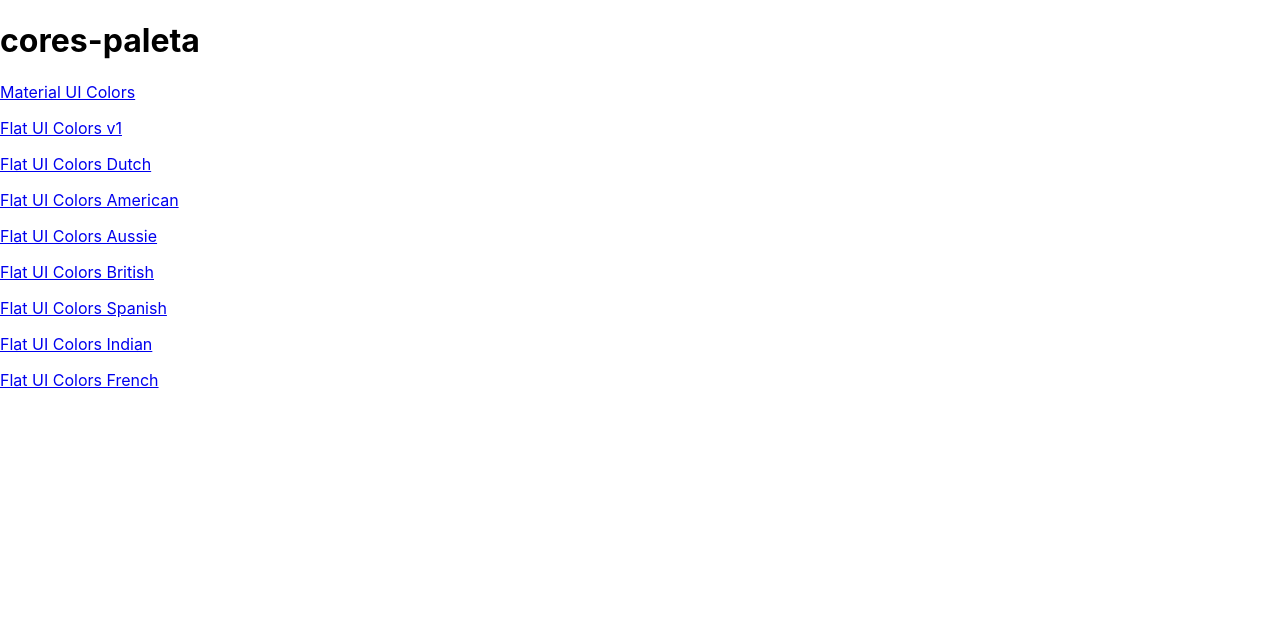
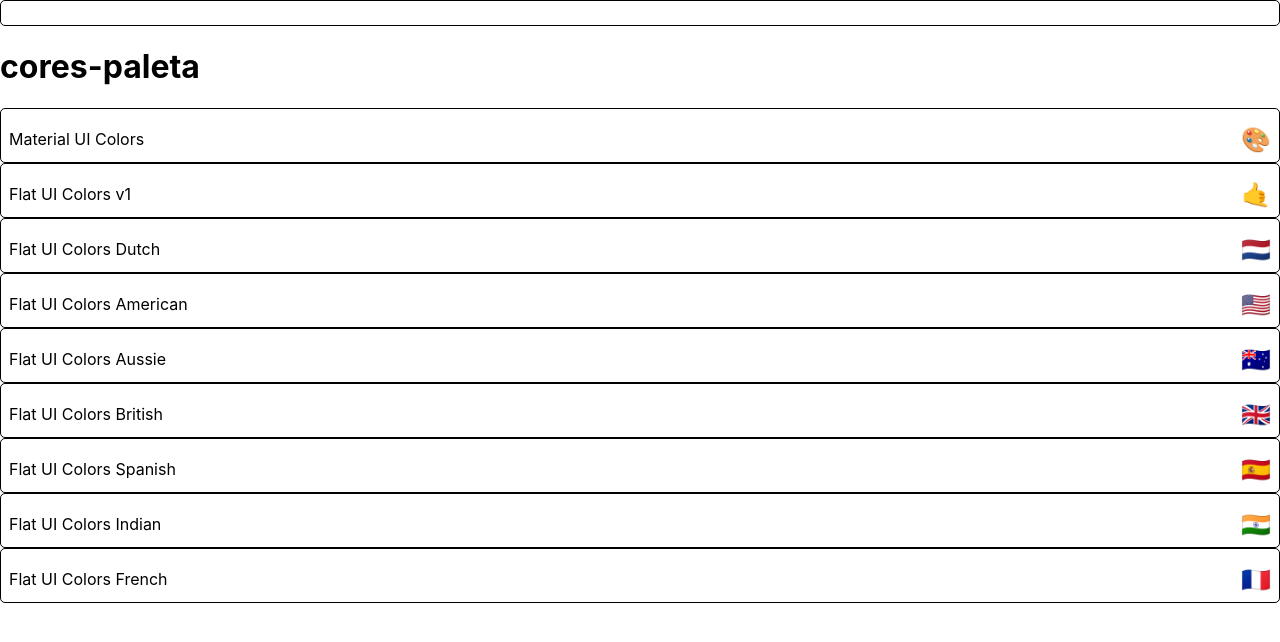
Before and after one commit to logicb0mb/cores-paleta, a React (Create React App) app: page / in a window 1280 px wide. Shown: the top 642 px of the page. Built offline with nearby package versions, Linux system fonts and the light colour scheme; the HTML template or start-up script is replaced by a standard one.

Commit message:
CSS in JS && MiniPalette

```diff
--- a/package.json
+++ b/package.json
@@ -5,6 +5,7 @@
   "dependencies": {
     "@material-ui/core": "^4.9.9",
     "@material-ui/icons": "^4.9.1",
+    "@material-ui/styles": "^4.9.6",
     "@testing-library/jest-dom": "^4.2.4",
     "@testing-library/react": "^9.3.2",
     "@testing-library/user-event": "^7.1.2",
--- /dev/null
+++ b/src/components/MiniPalette.js
@@ -0,0 +1,49 @@
+import React from 'react';
+import { withStyles } from '@material-ui/styles';
+
+const styles = {
+    root: {
+        backgroundColor: 'white',
+        border: '1px solid black',
+        borderRadius: '5px',
+        padding: '0.5rem',
+        position: 'relative',
+        overflow: 'hidden',
+        '& hover': {
+            cursor: 'pointer',
+        },
+    },
+    colors: {
+        backgroundColor: 'grey',
+    },
+    title: {
+        display: 'flex',
+        justifyContent: 'space-between',
+        alignItems: 'center',
+        margin: '0',
+        color: 'black',
+        paddingTop: '0.5rem',
+        fontSize: '1rem',
+        position: 'relative',
+    },
+    emoji: {
+        marginLeft: '0.5rem',
+        fontSize: '1.5rem',
+    },
+};
+function MiniPalette(props) {
+    const { classes, paletteName, emoji } = props;
+    console.log(classes);
+
+    return (
+        <div className={classes.root}>
+            <div className={classes.colors}></div>
+            <div className={classes.title}>
+                {' '}
+                {paletteName} <span className={classes.emoji}>{emoji}</span>{' '}
+            </div>
+        </div>
+    );
+}
+
+export default withStyles(styles)(MiniPalette);
--- a/src/components/PaletteList.js
+++ b/src/components/PaletteList.js
@@ -1,17 +1,16 @@
 import React, { Component } from 'react';
 import { Link } from 'react-router-dom';
+import MiniPalette from './MiniPalette';
+
 export default class PaletteList extends Component {
     render() {
         const { palettes } = this.props;
         return (
             <div>
+                <MiniPalette />
                 <h1>cores-paleta</h1>
                 {palettes.map((palette) => (
-                    <p>
-                        <Link to={`/palette/${palette.id}`}>
-                            {palette.paletteName}
-                        </Link>
-                    </p>
+                    <MiniPalette {...palette} />
                 ))}
             </div>
         );
```
